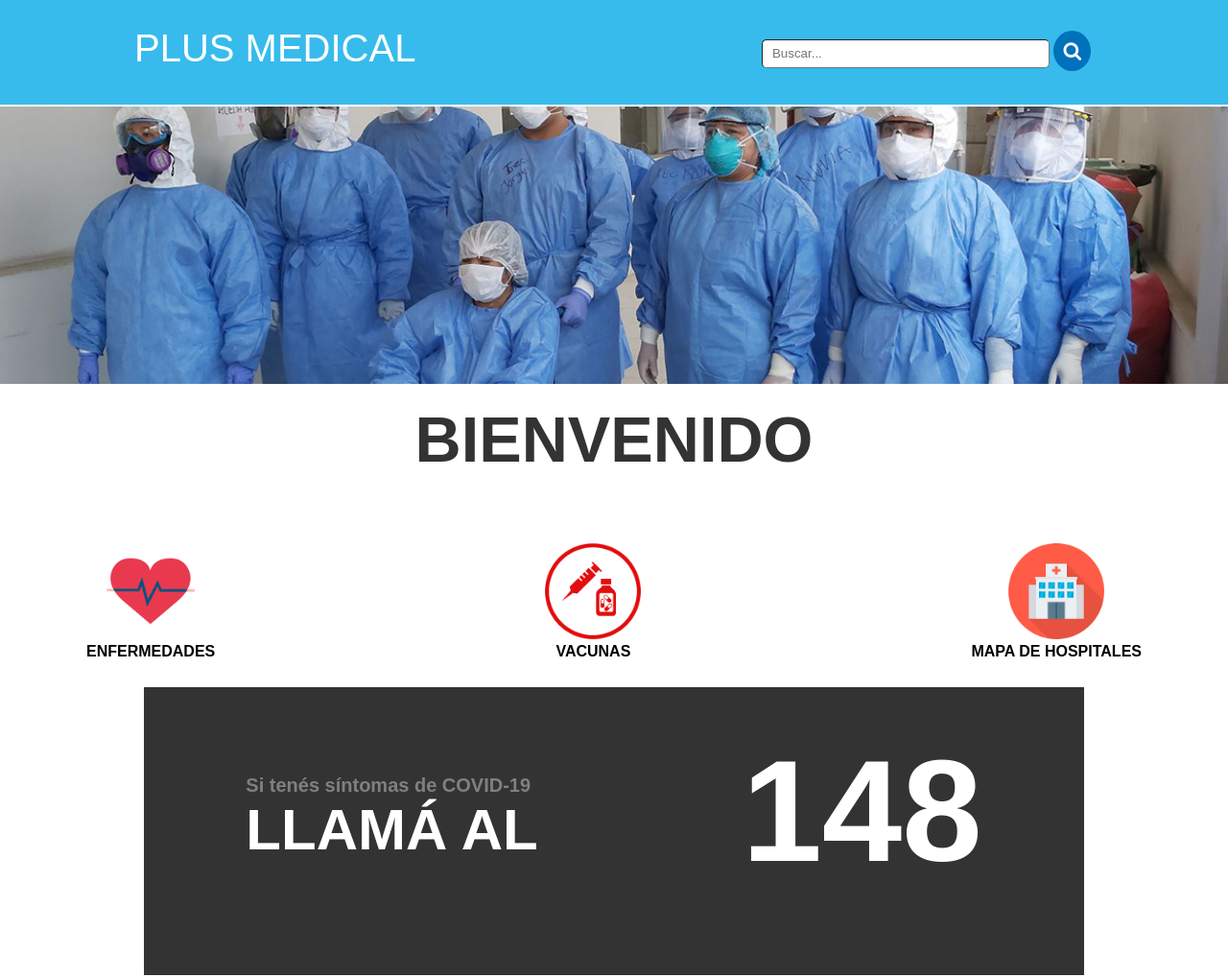
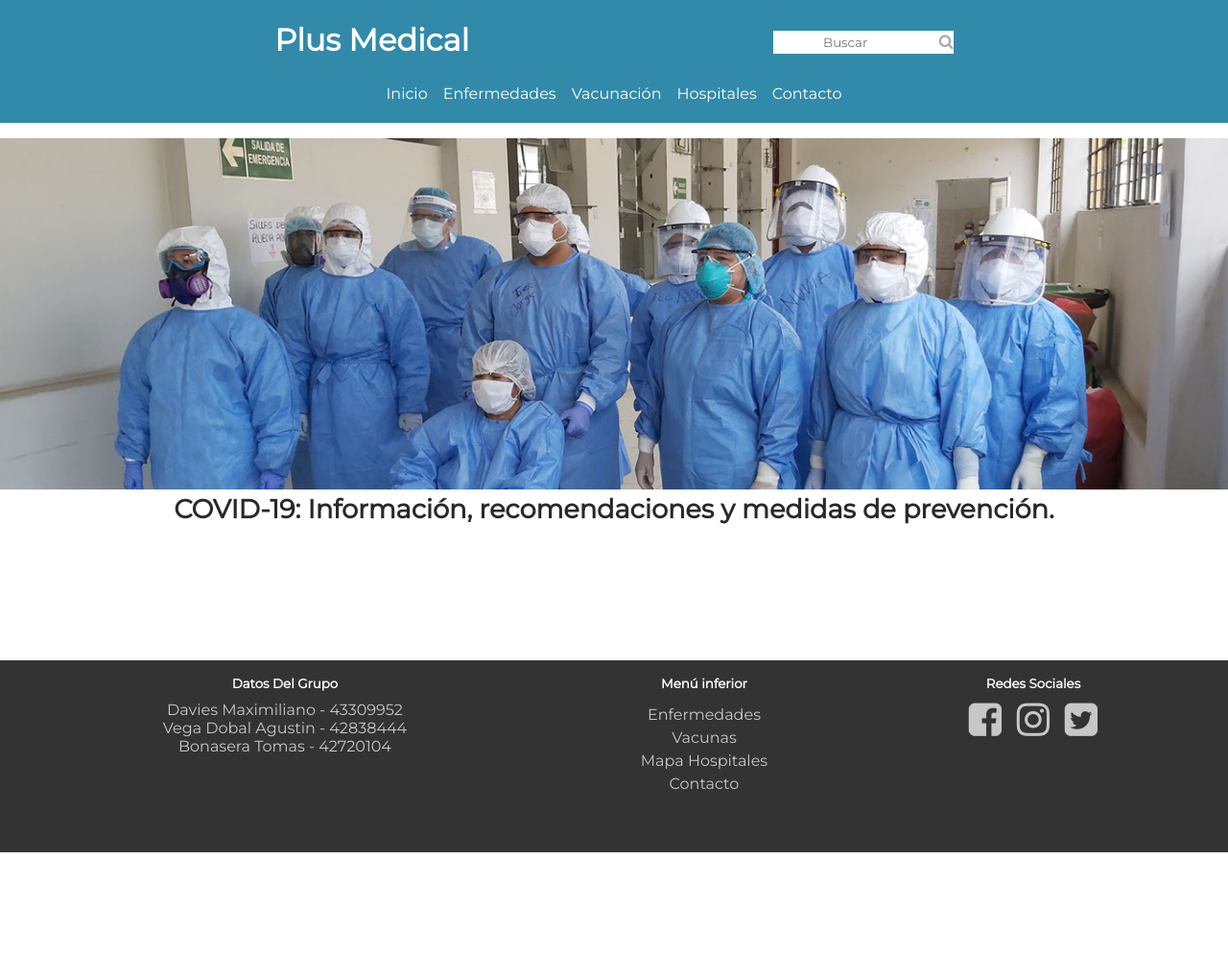
Before and after one commit to maxidavies/eva02pw1, a plain HTML site: page index.html in a window 1280 px wide. Shown: the top 1019 px of the page at 96% size. After the commit the page ends 888 px from the top, so only its background shows below. Drawn offline with Linux system fonts and the light colour scheme.

Commit message:
header, navbar, footer con grid y flex

```diff
--- a/css/style.css
+++ b/css/style.css
@@ -1,104 +1,153 @@
+@import url("https://fonts.googleapis.com/css2?family=Montserrat&display=swap");
 * {
-    font-family: sans-serif;
-    margin: 0px;
-    padding: 0px;
+  margin: 0;
+  padding: 0;
   box-sizing: border-box;
+  font-family: "Montserrat", sans-serif;
+}
+
+html {
+  height: 100%;
 }
 
 body {
   background-color: #ffffff;
-    margin: 0px;
+  min-height: 100%;
+  font-family: "Montserrat", sans-serif;
 }
-a{
+
+a {
   text-decoration: none;
 }
+
+/* GRID */
+.grid > * {
+    text-align: center;
+  }
+
+  .grid {
+    display: grid;
+    grid-template:
+      "header" 12%
+      "navbar" 5%
+      "main" 100%
+      "footer" 50%;
+  }
+
+  /* TABLETS RESPONSIVE, MEDIA QUERY*/
+@media (min-width: 766px) {
+    .grid {
+      grid-template:
+        "header" 12%
+        "navbar" 8%
+        "main" 60%
+        "footer" 25%;
+    }
+  }
+
+  /* ESCRITORIO RESPONSIVE, MEDIA QUERY */
+  @media (min-width: 900px) {
+    .grid {
+      grid-template:
+        "header" 11%
+        "navbar" 5%
+        "main" 70%
+        "footer" 25%;
+    }
+  }
+
 /* CABECERA */
-.center-header {
-    width: 90%;
-    max-width: 1000px;
-    overflow: hidden;
+.header {
+    display: grid;
+    grid-area: header;
+    background-color: #318aaa;
+  }
+
+  .header section {
+    width: 80%;
     margin: auto;
+    display: flex;
+    flex-wrap: wrap;
+    justify-content: space-around;
+    align-items: center;
   }
-.header{
-    background-color: #37BBED;
-    width: 100%;
-    overflow: hidden;
-    position: fixed;
-    margin-bottom: 10px;
-    border-bottom: #ffffff 2px solid;
+
+  h1 {
+    color: #fff;
+    font-size: 2em;
+    margin-bottom: 2%;
   }
-.header-con-navbar{
-    background-color: #37BBED;
-    width: 100%;
-    overflow: hidden;
+  .buscador {
+    height: 1.5em;
+    text-align: center;
+    background-color: #fff;
   }
-.logo {
-    float: left;
-    line-height: 100px;
+
+  .buscador input {
+    height: 100%;
+    border-style: none;
+    text-align: center;
+    border-style: none;
   }
-.logo a {
-    color: #ffffff;
-    font-size: 40px;
-    font-family: sans-serif;
-    text-decoration: none;
-}
-.search {
-    float: right;
-    width: 100%;
-    line-height: 100px;
-    border: 3px solid transparent;
-    border-radius: 30px;
-    inline-size: auto;
-}
-.search input{
-    border-radius: 5px;
-    height: 30px;
-    width: 300px;
-    border-width: 1px;
-    padding-left: 10px;
-}
+
   .button {
-    background-color: #0072bb;
-    color: #ffffff;
+    background-color: #fff;
+    color: #aaaaaa;
     border-style: none;
-    border-radius: 50%;
-    inline-size: auto;
-    padding: 10px;
-    font-size: 20px;
+    text-align: center;
+    height: 100%;
   }
 
 /* NAV BAR */
-.navegacion{
-    background-color: #272b2c;
-    text-align: center;
-    height: 35px;
+.navbar {
+    grid-area: navbar;
+    background-color: #318aaa;
   }
-.navegacion li{
-    display: inline-block;
-    color: white;
-    padding-right: 15px;
-    padding-top: 8px;
+
+  .navbar ul {
+    width: 80%;
+    margin: auto;
+    display: flex;
+    flex-wrap: wrap;
+    justify-content: center;
+    align-items: center;
+  }
+
+  .navbar li {
+    list-style: none;
+  }
+
+  .navbar a:hover {
+      color: #2c2c2c;
+  }
+
+  .navbar a {
+      text-decoration: none;
+      color: #fff;
+      padding: 0.5em;
   }
 
 /* FOOTER */
 .footer {
+    grid-area: footer;
     background-color: #333;
-    color: #ffffff;
-    width: 100%;
   }
+
    .container-footer {
-    width: 100%;
-    max-width: 1200px;
+      width: 80%;
+      height: 100%;
       display: flex;
       margin: auto;
       justify-content: space-between;
-    padding: 50px;
+      padding: 1em 0;;
   }
+
   .column1 {
-    max-width: 400px;
+      width: 33%;
   }
   .column1 h4 {
-    font-size: 12pt;;
+      font-size: 10pt;
+      color: #fff;
   }
   .column1 ul {
       color: #c7c7c7;
@@ -106,11 +155,13 @@ a{
       list-style: none;
       margin-top: 10px;
   }
+
   .column2 {
-    max-width: 400px;
+      width: 33%;
   }
   .column2 h4 {
-    font-size: 12pt;;
+      font-size: 10pt;;
+      color: #fff;
   }
   .column2 ul {
       color: #c7c7c7;
@@ -121,11 +172,13 @@ a{
   .column2 li{
       margin-top: 5px;
   }
+
   .column3 {
-    max-width: 400px;
+      max-width: 33%;
   }
   .column3 h4 {
-    font-size: 12pt;;
+      font-size: 10pt;
+      color: #fff;
   }
   .column3 .social {
       color: #c7c7c7;
@@ -139,68 +192,34 @@ a{
       height: 30px;
       font-size: 40px;
   }
+  .footer a:hover {
+      color: #fff;
+  }
+
   .footer a{
       text-decoration: none;
       color: #c7c7c7;
   }
 
 
-/* INDEX */
-.img {
-    min-height: 400px;
-    text-align: center;
-    color: #fff;
-    background-image: url('../img/portada1edit.jpg');
-    background-repeat: no-repeat;
-    background-position: center;
-    background-size: cover;
+/* INDEX. MAIN */
+
+.main {
+    grid-area: main;
+    background-color: #fff;
   }
 
-.titulo {
-    text-align: center;
-    font-size: 50pt;
-    color: #333;
-    margin: 20px;
-    font-family: sans-serif;
+  .main img {
+      margin-top: 1em;
+      width: 100%;
   }
 
-.list {
+  .main h2 {
       text-align: center;
-    width: 100%;
-    color: #333;
+      font-size: 1.7em;
+      color: #292929;
   }
-.list img{
-    width: 100px;
-    height: 100px;
-}
-.list span{
-    display: block;
-    font-weight: bold;
-    color: black;
-}
-.list ul {
-    width: 100%;
-    max-width: 1200px;
-    display: flex;
-    margin: auto;
-    justify-content: space-between;
-    text-decoration: none;
-    list-style: none;
-    padding: 50px;
-}
-.list ul li {
-    max-width: 400px;
-    height: 80px;
-}
-.list ul li a {
-    size: 1000;
-}
-.list ul li a i {
-    display: block;
-    font-size: 50px;
-    background-color: #0072bb;
 
-}
 /* Section Numero de emergencia */
 .call{
     background-color: #333;
--- a/index.html
+++ b/index.html
@@ -10,7 +10,93 @@
     <title>Plus Medical</title>
 </head>
 
-<body id="page-top">
+
+<body class="grid">
+
+    <header class="header">
+        <section>
+            <article>
+                <h1>Plus Medical</h1>
+            </article>
+            <article class="buscador">
+                <input list="buscador" placeholder="Buscar">
+                <datalist id="buscador">
+                    <option value="COVID-19"></option>
+                    <option value="Hepatitis"></option>
+                    <option value="Varicela"></option>
+                    <option value="Dengue"></option>
+                </datalist>
+                <a href="" class="button">
+                    <i class="fa fa-search" aria-hidden="true"></i>
+                </a>
+            </article>
+        </section>
+    </header>
+
+    <nav class="navbar">
+            <ul>
+                <li><a href="index.html">Inicio</a></li>
+                <li><a href="lista.html">Enfermedades</a></li>
+                <li><a href="vacunacion.html">Vacunación</a></li>
+                <li><a href="hospitalesDisponibles.html">Hospitales</a></li>
+                <li><a href="contacto.html">Contacto</a></li>
+            </ul>
+    </nav>
+
+    <main class="main">
+        <img src="img/portada1edit.jpg" alt="portada">
+        <h2>COVID-19: Información, recomendaciones y medidas de prevención.</h2>
+
+    </main>
+
+    <footer class="footer">
+        <div class="container-footer">
+
+            <div class="column1">
+                <h4>Datos Del Grupo</h4>
+                <ul class="list-footer">
+                    <li>Davies Maximiliano - 43309952</li>
+                    <li>Vega Dobal Agustin - 42838444</li>
+                    <li>Bonasera Tomas - 42720104</li>
+                </ul>
+            </div>
+
+            <div class="column2">
+                <h4>Menú inferior</h4>
+                <ul class="list-footer">
+                    <li><a href="lista.html">Enfermedades</a></li>
+                    <li><a href="vacunas.html">Vacunas</a></li>
+                    <li><a href="hospitalesDisponibles.html">Mapa Hospitales</a></li>
+                    <li><a href="contacto.html">Contacto</a></li>
+                </ul>
+            </div>
+
+            <div class="column3">
+                <h4>Redes Sociales</h4>
+                <div class="social">
+                    <div class="item">
+                        <a href="https://www.facebook.com/" target="_blank">
+                            <i class="fa fa-facebook-square" aria-hidden="true"></i>
+                        </a>
+                    </div>
+                    <div class="item">
+                        <a href="https://www.instagram.com/" target="_blank">
+                            <i class="fa fa-instagram" aria-hidden="true"></i>
+                        </a>
+                    </div>
+                    <div class="item">
+                        <a href="https://www.twitter.com/" target="_blank">
+                            <i class="fa fa-twitter-square" aria-hidden="true"></i>
+                        </a>
+                    </div>
+                </div>
+            </div>
+
+        </div>
+    </footer>
+</body>
+
+<!-- <body id="page-top">
     <header class="header">
         <div class="center-header">
             <div class="logo">
@@ -118,6 +204,6 @@
             </div>
         </footer>
     </div>
-</body>
+</body> -->
 
 </html>
```
Lines whose indentation alone changed are shown as unchanged.
